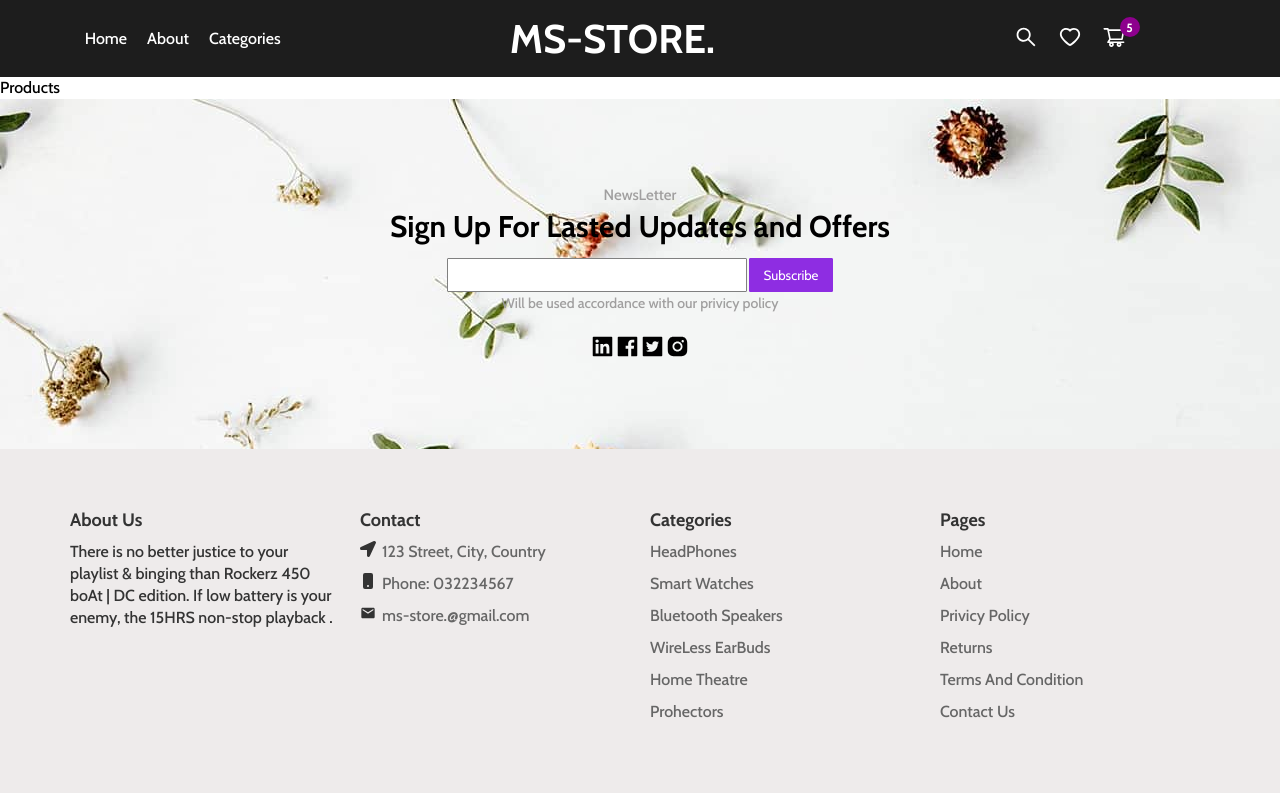
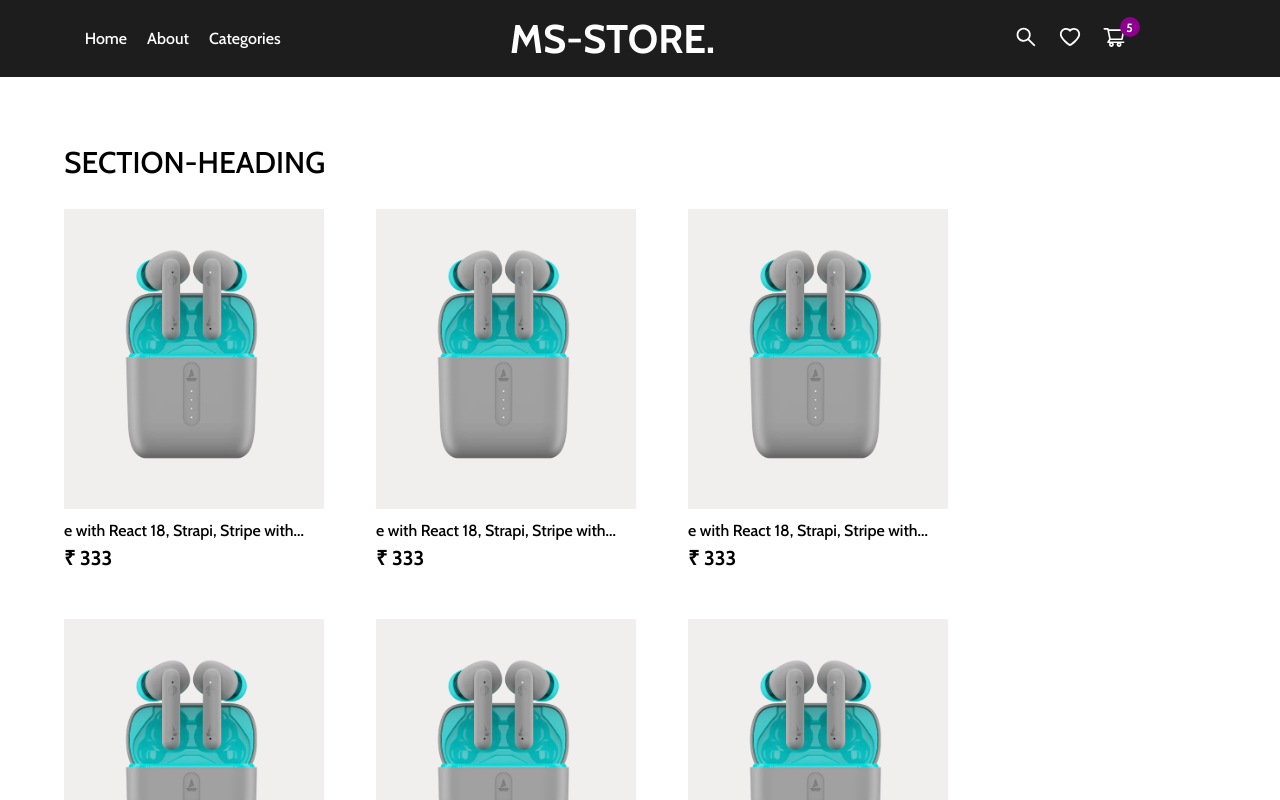
Before and after one commit to saad-ahmed006/ecommerce-project-reactjs-backend-use, a React (Vite) app in the folder client/: page /product/1 in a window 1280 px wide. Shown: the top 800 px of the page. Built offline with nearby package versions, Linux system fonts and the light colour scheme.

Commit message:
product-component-add

```diff
--- a/client/src/components/Category/Category.jsx
+++ b/client/src/components/Category/Category.jsx
@@ -1,6 +1,15 @@
+import Products from "../Products/Products";
 import "./Category.scss";
 const Category = () => {
-    return <div>Category</div>;
-};
+    return (
+
+        // <div className="categoryContainer">
+        //             <div className="category-heading"> Section-Heading</div>
+        //             <Products inner/>
+
+        // </div>;
+    <p>bgfbgb</p>
+        )
+    }
 
 export default Category;
--- a/client/src/components/Home/Home.jsx
+++ b/client/src/components/Home/Home.jsx
@@ -1,12 +1,14 @@
 import "./Home.scss";
 import Banner from './Banner/Banner'
 import Category from "./Category/Category";
+import Products from "../Products/Products";
 const Home = () => {
     return(
     <>
     <div className="home"></div>
         <Banner />
         <Category />
+        <Products/>
     </>
         )
 };
--- a/client/src/components/Products/Product/Product.jsx
+++ b/client/src/components/Products/Product/Product.jsx
@@ -1,6 +1,13 @@
 import "./Product.scss";
+import ProductImg from '../../../assets/earbuds-prod-1.webp'
 const Product = () => {
-    return <div>Product</div>;
+    return <div className="product">
+        <div className="ImageContainer">
+        <img src={ProductImg}  className="productimage"alt="" />
+        </div>
+        <p>e with React 18, Strapi, Stripe with...</p>
+        <h3> ₹ 333</h3>
+    </div>;
 };
 
 export default Product;
--- a/client/src/components/Products/Product/Product.scss
+++ b/client/src/components/Products/Product/Product.scss
@@ -1 +1,38 @@
-// @import "../../../css-config/mixins.scss";
+@import "../../../mixins.scss";
+
+.product {
+    width: 262px;
+    margin: auto;
+    @include md{
+        margin: 0;
+    }
+
+    p {
+        margin-top: 5px;
+    }
+
+    h3 {
+        font-weight: bold;
+        color: black;
+        font-size: 20px;
+        margin-top: 5px;
+    }
+
+    .ImageContainer{
+        overflow: hidden;
+        width: 260px;
+        .productimage {
+            width: 260px;
+            background-color: rgb(241, 238, 238);
+            padding-top: 20px;
+            padding-bottom: 20px;
+            transition: transform .4s;
+            &:hover{
+                overflow: hidden;
+                transform: scale(1.2);
+            }
+
+        }
+
+    }
+}
--- a/client/src/components/Products/Products.jsx
+++ b/client/src/components/Products/Products.jsx
@@ -1,6 +1,27 @@
+import Product from "./Product/Product";
 import "./Products.scss";
 const Products = () => {
-    return <div>Products</div>;
+    return <div className="productContainer">
+        <div className="heading"> Section-Heading</div>
+        <div className="products">
+        <Product/>
+        <Product/>
+        <Product/>
+        <Product/>
+        <Product/>
+        <Product/>
+        <Product/>
+        <Product/>
+        <Product/>
+        <Product/>
+        <Product/>
+        <Product/>
+        <Product/>
+        <Product/>
+
+        </div>
+
+        </div>;
 };
 
 export default Products;
--- a/client/src/components/Products/Products.scss
+++ b/client/src/components/Products/Products.scss
@@ -1 +1,67 @@
-// @import "../../css-config/mixins.scss";
+@import "../../mixins.scss";
+
+.productContainer {
+    margin: 75px auto;
+    display: flex;
+    flex-direction: column;
+    width: 90%;
+    .heading {
+        margin-bottom: 20px;
+            font-size: 18px;
+            font-weight: 500;
+            text-transform: uppercase;
+
+            @include md {
+                margin-bottom: 35px;
+                font-size: 30px;
+
+
+            }
+        }
+        .products {
+        display: flex;
+
+        flex-wrap: wrap;
+        gap: 10px;
+
+        @include sm {
+            gap: 50px;
+            margin: auto;
+        }
+    }
+}
+
+// .productContainer {
+//     // display: flex;
+//     // flex-direction: column;
+//     // justify-content: center;
+//     // align-items: center;
+//     margin: auto;
+//     border: 2px solid black;
+
+//     .heading {
+//         margin-bottom: 20px;
+//         font-size: 18px;
+//         font-weight: 500;
+//         text-transform: uppercase;
+
+//         @include md {
+//             margin-bottom: 35px;
+//             font-size: 24px;
+//         }
+//     }
+
+//     .products {
+//         border: 2px solid rgb(104, 32, 32);
+//         display: flex;
+//         justify-content: center;
+//         align-items: center;
+//         flex-wrap: wrap;
+
+//         @include sm {
+//             margin: auto;
+
+//             width: 90%;
+//         }
+//     }
+// }
```
